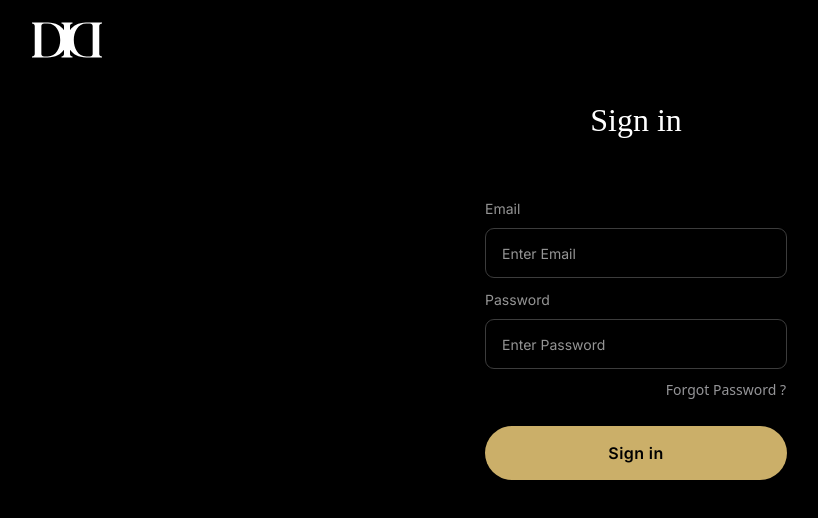
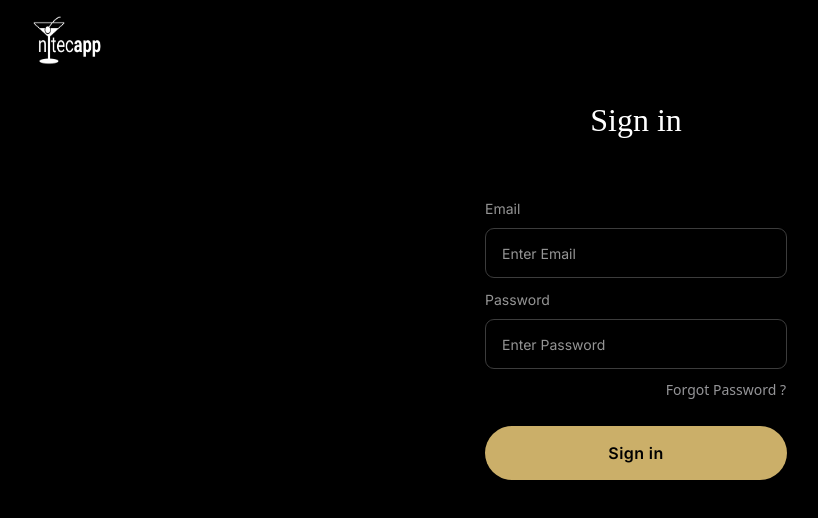
Before and after one commit to ShilpagyaS/Dev-nitecapp-frontend, a Next.js app: page /signin in a window 1280 px wide. Shown: the top 518 px of the page, without its empty margins (4-822 px from the left). Built offline with nearby package versions, Linux system fonts and the light colour scheme; no server answers.

Commit message:
Header Changes

```diff
--- a/src/components/Header/Header.js
+++ b/src/components/Header/Header.js
@@ -36,8 +36,10 @@ function Header(props) {
         <div className="w-[60px] h-[40px] lg:w-[70px] lg:h-[50px] object-cover relative cursor-pointer">
           <Image
             className=""
-            src={logo || "/dash/didlogo.svg" || '/asset/nitecapp_logo.png'}
+            src={logo || '/asset/nitecapp_logo.png'}
             fill
+            priority
+            loading="lazy"
             alt="logo"
           />
         </div>
```
